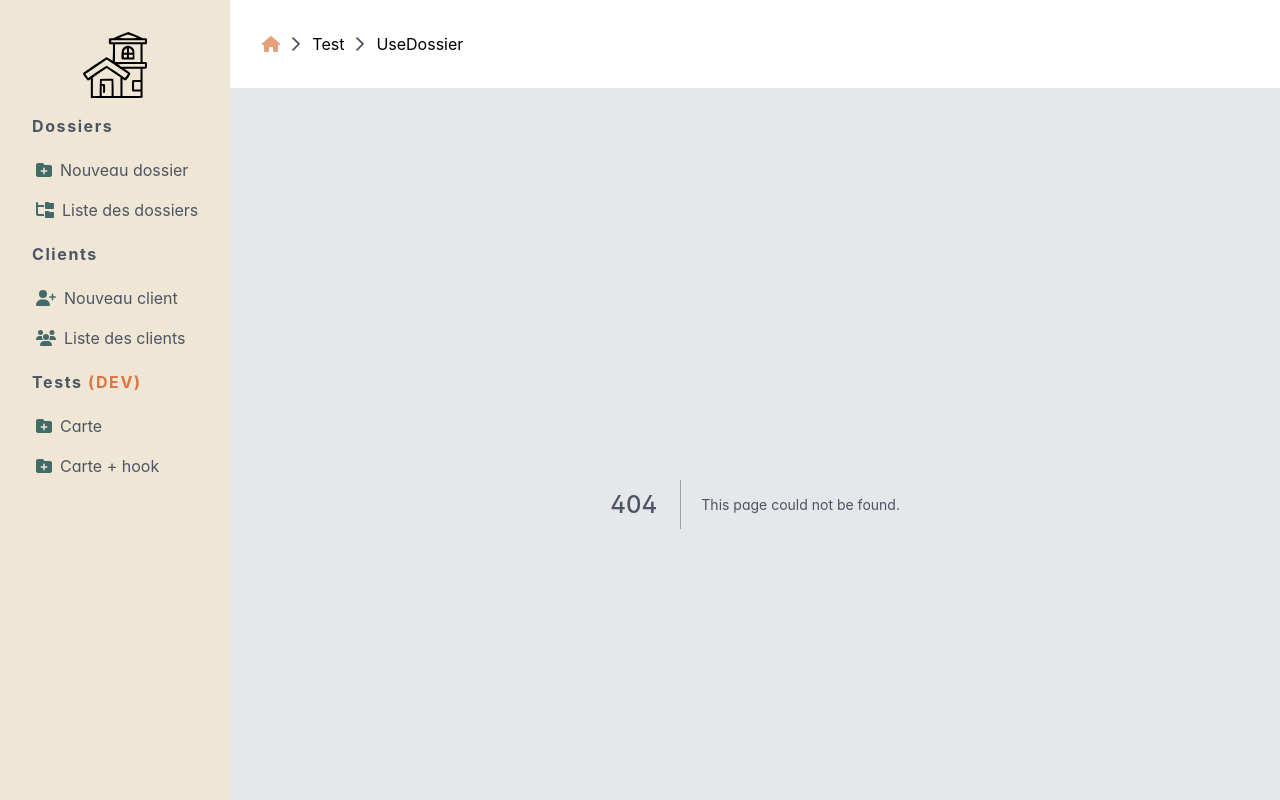
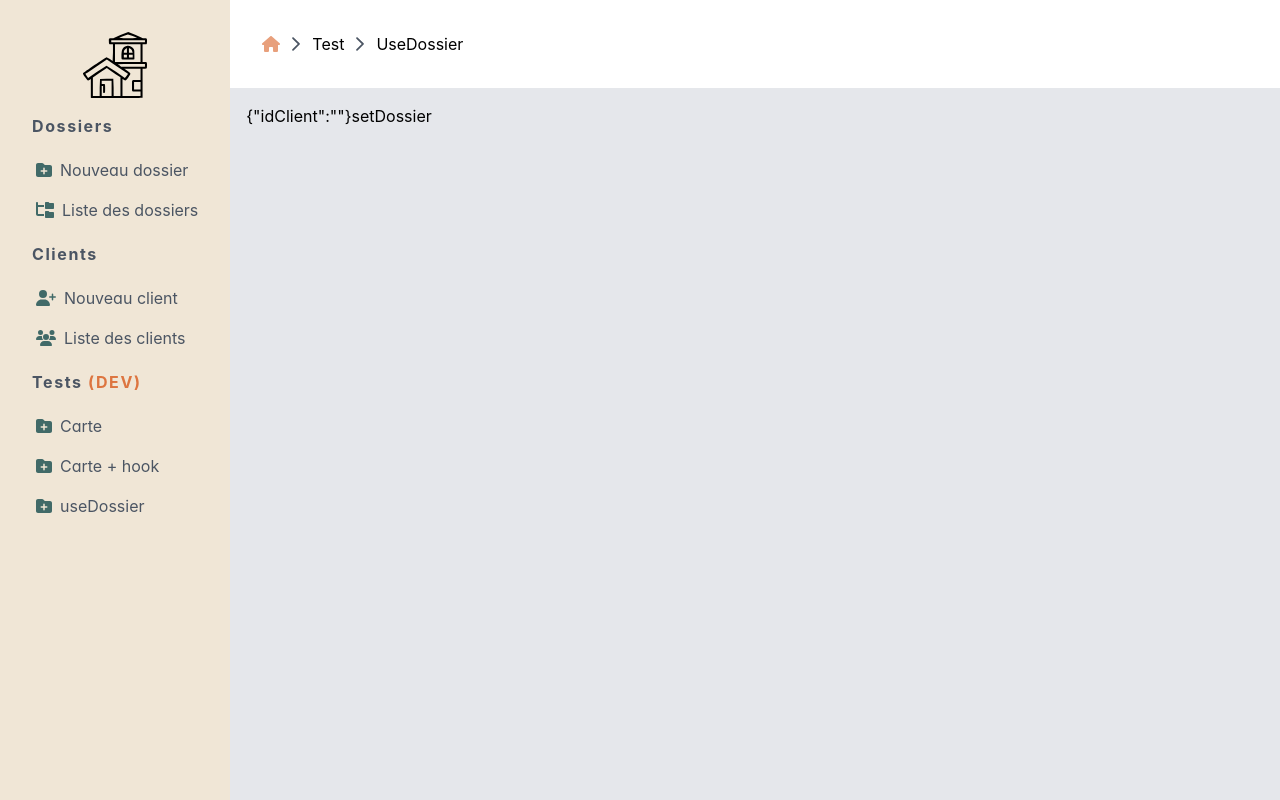
Before and after one commit to BahAilime/gestion-du-nay, a Next.js app: page /test/useDossier in a window 1280 px wide. Before the commit this address had no page. Built offline with nearby package versions, Linux system fonts and the light colour scheme.

Commit message:
Ajout d'une toute petite page de test du nouveau hook

```diff
--- /dev/null
+++ b/app/test/useDossier/page.tsx
@@ -0,0 +1,14 @@
+'use client'
+
+import useDossier from "@/src/hooks/useDossier";
+
+export default function Home() {
+    const [dossier, setDossier] = useDossier()
+    return (
+        <>
+            {JSON.stringify(dossier)}
+
+            <button onMouseDown={() => setDossier("infos.debut", new Date())}>setDossier</button>
+        </>
+    );
+}
--- a/src/components/Menu.tsx
+++ b/src/components/Menu.tsx
@@ -22,6 +22,7 @@ export default function Menu() {
             <MenuSection text="Tests" type="DEV">
                 <MenuItem text="Carte" icon={menuIcon(faFolderPlus)} url="/test/map"/>
                 <MenuItem text="Carte + hook" icon={menuIcon(faFolderPlus)} url="/test/maphook"/>
+                <MenuItem text="useDossier" icon={menuIcon(faFolderPlus)} url="/test/useDossier"/>
             </MenuSection>
 
         </div>
```
